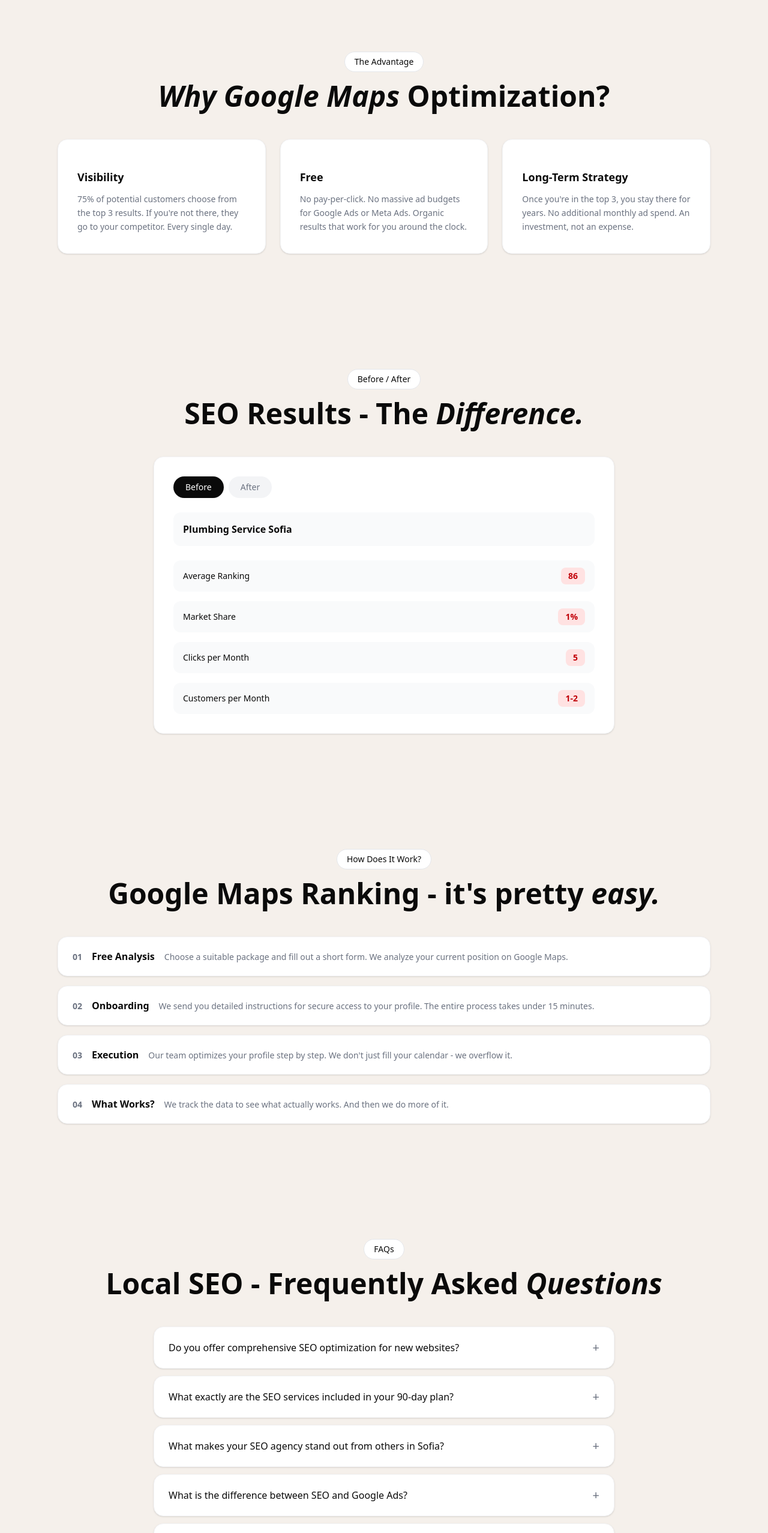
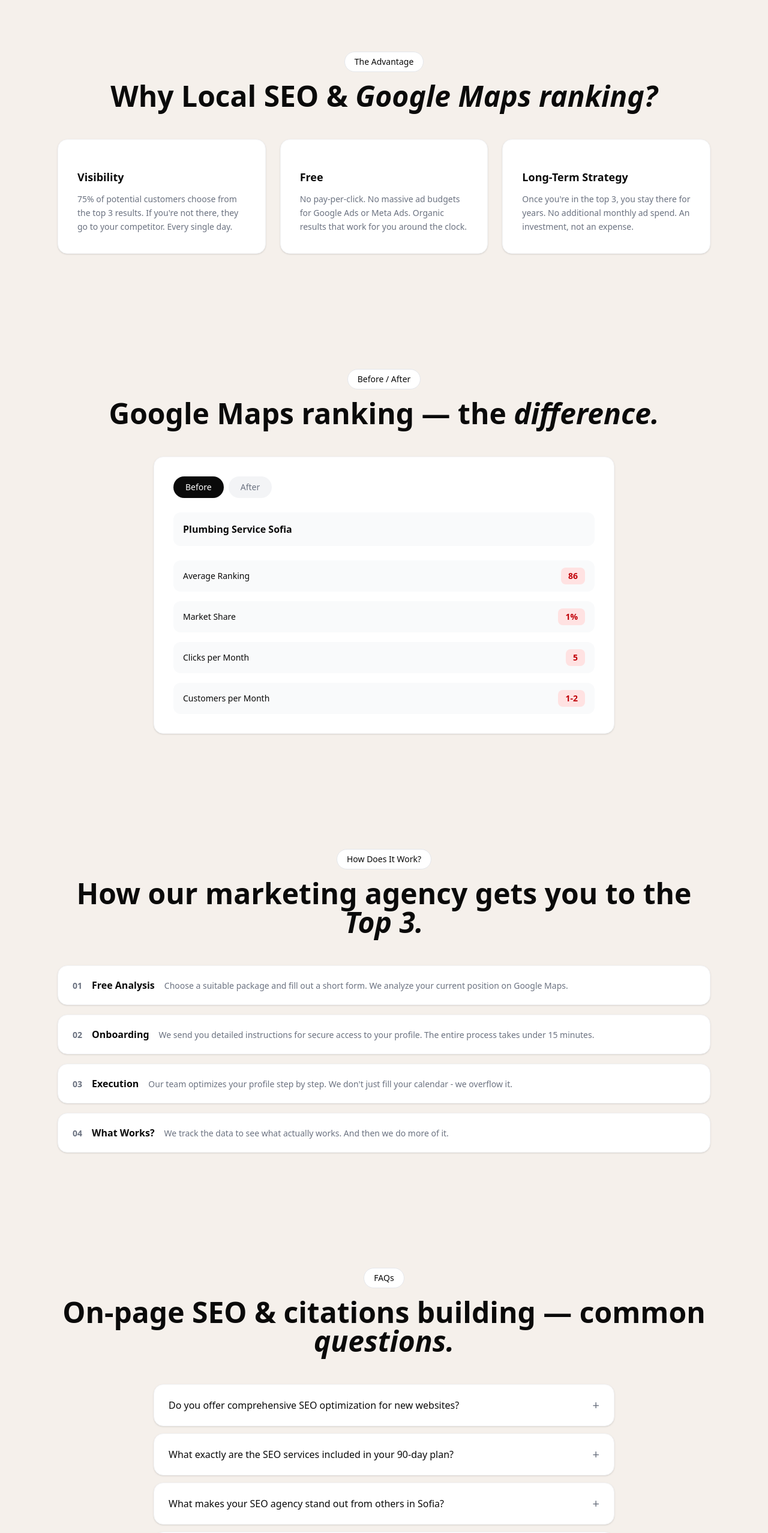
Before and after one commit to antoanp/atlasfold-landing, a Next.js app: page /en in a window 1280 px wide. Shown: the part 1040-3595 px from the top of the page at 60% size. Built offline with nearby package versions, Linux system fonts and the light colour scheme; a web font is replaced by a local one.

Commit message:
Address SEO Phase 1 - H2s should carry the secondary category + most important services

```diff
--- a/messages/bg.json
+++ b/messages/bg.json
@@ -45,8 +45,8 @@
   },
   "advantage": {
     "badge": "Предимството",
-    "title": "Защо Google Maps",
-    "titleAccent": "оптимизация?",
+    "title": "Защо локално SEO и",
+    "titleAccent": "Google Maps класиране?",
     "cards": {
       "visibility": {
         "title": "Видимост",
@@ -64,8 +64,8 @@
   },
   "beforeAfter": {
     "badge": "Преди / След",
-    "title": "SEO резултати - разликата е",
-    "titleAccent": "огромна.",
+    "title": "Google Maps класиране -",
+    "titleAccent": "разликата.",
     "tabs": {
       "before": "Преди",
       "after": "След"
@@ -94,8 +94,8 @@
   },
   "process": {
     "badge": "Как работи?",
-    "title": "Google Maps класиране - изключително",
-    "titleAccent": "лесно.",
+    "title": "Как нашата маркетинг агенция Ви класира",
+    "titleAccent": "в Топ 3.",
     "steps": {
       "step1": {
         "number": "01",
@@ -121,8 +121,8 @@
   },
   "faq": {
     "badge": "Въпроси",
-    "title": "Локално SEO - често задавани",
-    "titleAccent": "въпроси",
+    "title": "On-page SEO и изграждане на локални цитати - често задавани",
+    "titleAccent": "въпроси.",
     "seeAllFaq": "Виж всички въпроси",
     "items": {
       "q1": {
@@ -162,8 +162,8 @@
   "pricing": {
     "phoneLink": "tel:0877268727",
     "badge": "Пакети",
-    "title": "SEO пакети за повече",
-    "titleAccent": "клиенти",
+    "title": "Пакети локално SEO за повече",
+    "titleAccent": "клиенти.",
     "tiers": {
       "minimum": {
         "name": "Минимум",
--- a/messages/en.json
+++ b/messages/en.json
@@ -45,8 +45,8 @@
   },
   "advantage": {
     "badge": "The Advantage",
-    "title": "Why Google Maps",
-    "titleAccent": "Optimization?",
+    "title": "Why Local SEO &",
+    "titleAccent": "Google Maps ranking?",
     "cards": {
       "visibility": {
         "title": "Visibility",
@@ -64,8 +64,8 @@
   },
   "beforeAfter": {
     "badge": "Before / After",
-    "title": "SEO Results - The",
-    "titleAccent": "Difference.",
+    "title": "Google Maps ranking — the",
+    "titleAccent": "difference.",
     "tabs": {
       "before": "Before",
       "after": "After"
@@ -94,8 +94,8 @@
   },
   "process": {
     "badge": "How Does It Work?",
-    "title": "Google Maps Ranking - it's pretty",
-    "titleAccent": "easy.",
+    "title": "How our marketing agency gets you to the",
+    "titleAccent": "Top 3.",
     "steps": {
       "step1": {
         "number": "01",
@@ -121,8 +121,8 @@
   },
   "faq": {
     "badge": "FAQs",
-    "title": "Local SEO - Frequently Asked",
-    "titleAccent": "Questions",
+    "title": "On-page SEO & citations building — common",
+    "titleAccent": "questions.",
     "seeAllFaq": "See all questions",
     "items": {
       "q1": {
@@ -162,8 +162,8 @@
   "pricing": {
     "phoneLink": "tel:0877268727",
     "badge": "Packages",
-    "title": "SEO Packages for more",
-    "titleAccent": "Clients",
+    "title": "Local SEO packages for more",
+    "titleAccent": "clients.",
     "tiers": {
       "minimum": {
         "name": "Minimum",
--- a/src/components/sections/advantage.tsx
+++ b/src/components/sections/advantage.tsx
@@ -15,8 +15,8 @@ export function Advantage() {
           {t("badge")}
         </span>
         <h2 className="font-display text-3xl font-extrabold lg:text-5xl">
-          <span className="font-accent italic">{t("title")}</span>{" "}
-          {t("titleAccent")}
+          {t("title")}{" "}
+          <span className="font-accent italic">{t("titleAccent")}</span>
         </h2>
       </div>
       <div className="mt-12 grid gap-6 md:grid-cols-3">
```
